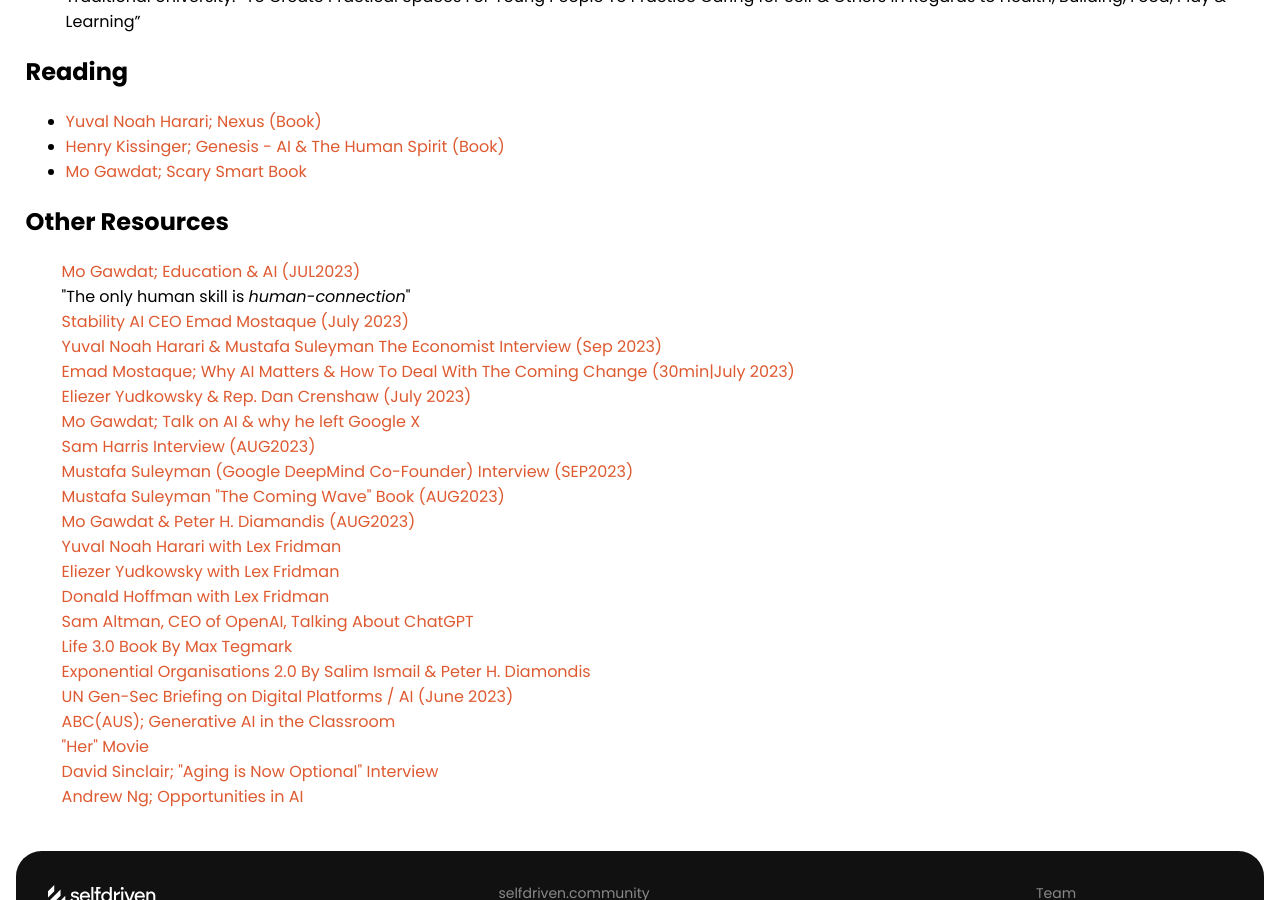
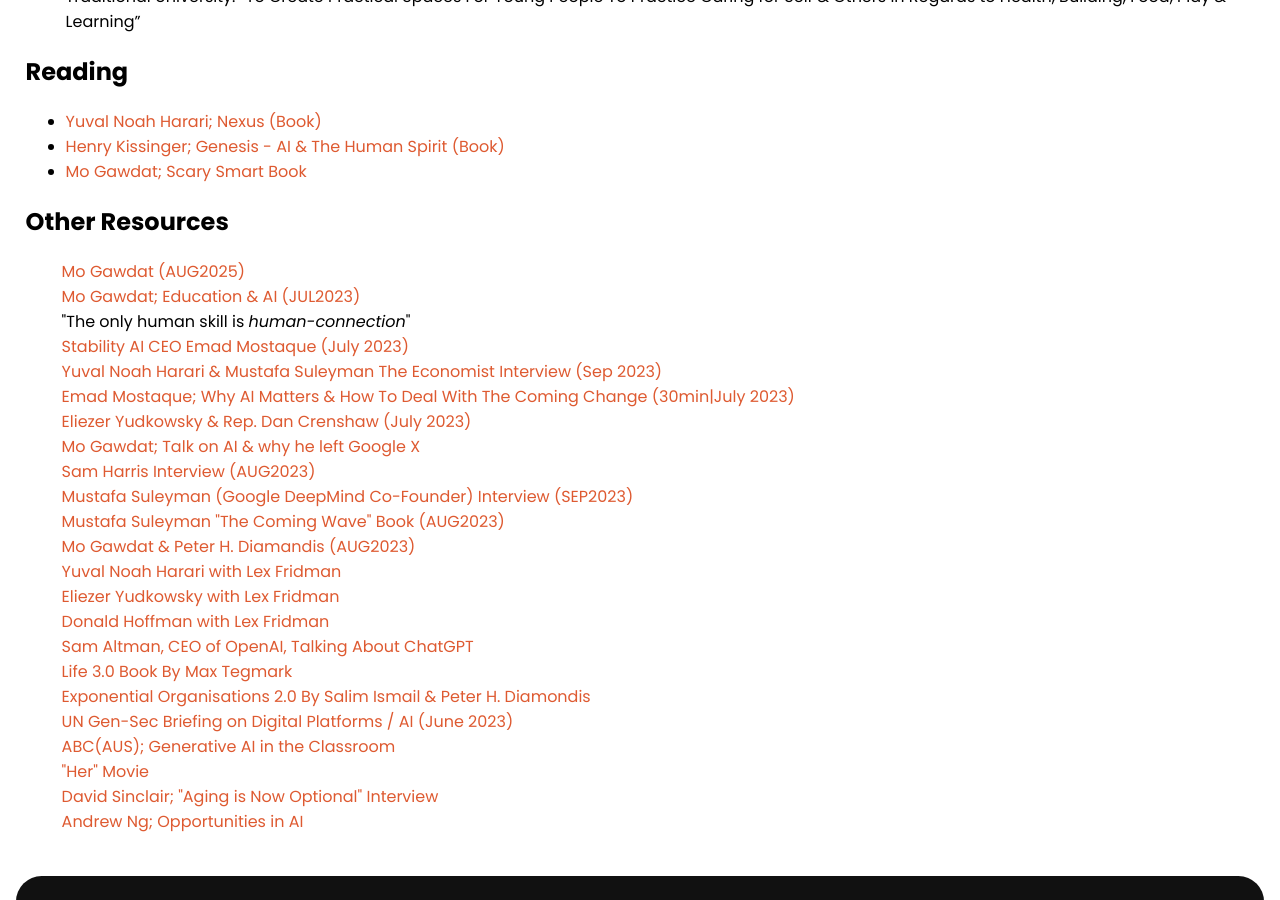
Before and after one commit to selfdriven-foundation/selfdriven-ai, a Jekyll site: the page built from docs/pages/research.md, in a window 1280 px wide and 900 px high, scrolled down 434 px. Built offline with Jekyll 4.4.1, drawn with Linux system fonts in a browser that asks for light colours.

Commit message:
Update research.md

```diff
--- a/docs/pages/research.md
+++ b/docs/pages/research.md
@@ -24,6 +24,12 @@
 
 ## Other Resources
 <div style="padding-left: 36px;">
+	<div class="row mt-2 mb-2">
+		<div class="col-12">
+			<div><a href="https://youtu.be/S9a1nLw70p0" target="_blank">Mo Gawdat (AUG2025)</a>
+			</div>
+		</div>
+	</div>
 	<div class="row mt-2 mb-2">
 		<div class="col-12">
 			<div><a href="https://youtu.be/C84SLJhhEpo" target="_blank">Mo Gawdat; Education
```
